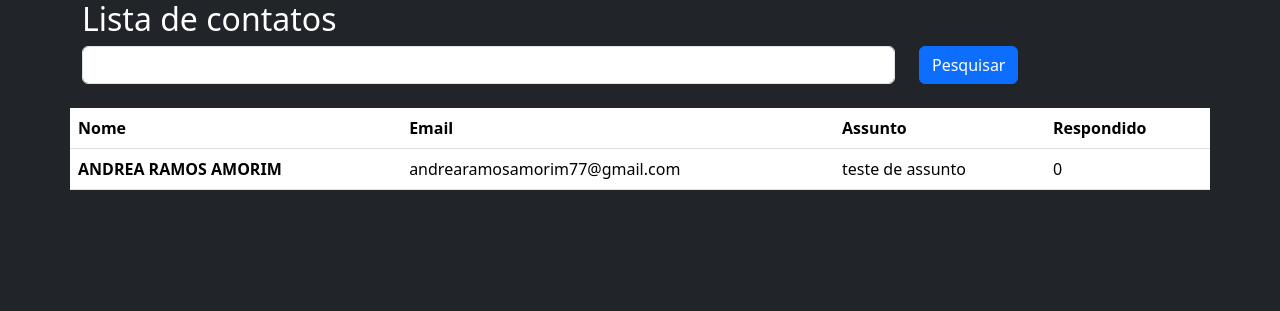
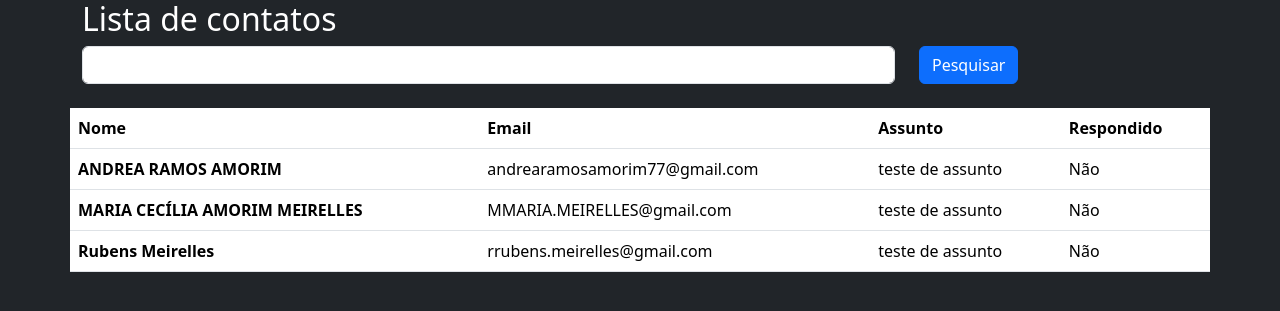
Before and after one commit to rubensmeirelles/EstudoFlask, a Flask app: page /contato/lista/ in a window 1280 px wide. Shown: the top 311 px of the page. Run offline with Flask 3, Linux system fonts and the light colour scheme.

Commit message:
Implementando laço for para trazer a lista de contatos do banco

```diff
--- a/app/templates/contato_lista.html
+++ b/app/templates/contato_lista.html
@@ -31,24 +31,20 @@
                   </tr>
                 </thead>
                 <tbody>
+                  {% for contato in context['dados'] %}
                   <tr>
-                    <th scope="row">{{ context['dados'][0].nome }}</th>
-                    <td>{{ context['dados'][0].email }}</td>
-                    <td>{{ context['dados'][0].assunto }}</td>
-                    <td>{{ context['dados'][0].respondido }}</td>
+                    <th scope="row">{{ contato.nome }}</th>
+                    <td>{{ contato.email }}</td>
+                    <td>{{ contato.assunto }}</td>
+                    <td>
+                      {% if contato.respondido == 0 %}
+                        Não
+                      {% else %}
+                        Sim
+                      {% endif %}
+                    </td>
                   </tr>
-                  <!-- <tr>
-                    <th scope="row">{{ context['dados'][1].nome }}</th>
-                    <td>{{ context['dados'][1].email }}</td>
-                    <td>{{ context['dados'][1].assunto }}</td>
-                    <td>{{ context['dados'][1].respondido }}</td>
-                  </tr>
-                  <tr>
-                    <th scope="row">{{ context['dados'][2].nome }}</th>
-                    <td>{{ context['dados'][2].email }}</td>
-                    <td>{{ context['dados'][2].assunto }}</td>
-                    <td>{{ context['dados'][2].respondido }}</td>
-                  </tr> -->
+                  {% endfor %}
                 </tbody>
               </table>
         </div>
--- a/app/views.py
+++ b/app/views.py
@@ -38,7 +38,6 @@ def contatoLista():
 
     context = {'dados': dados.all()}
 
-
     return render_template('contato_lista.html', context=context)
 
 
```
